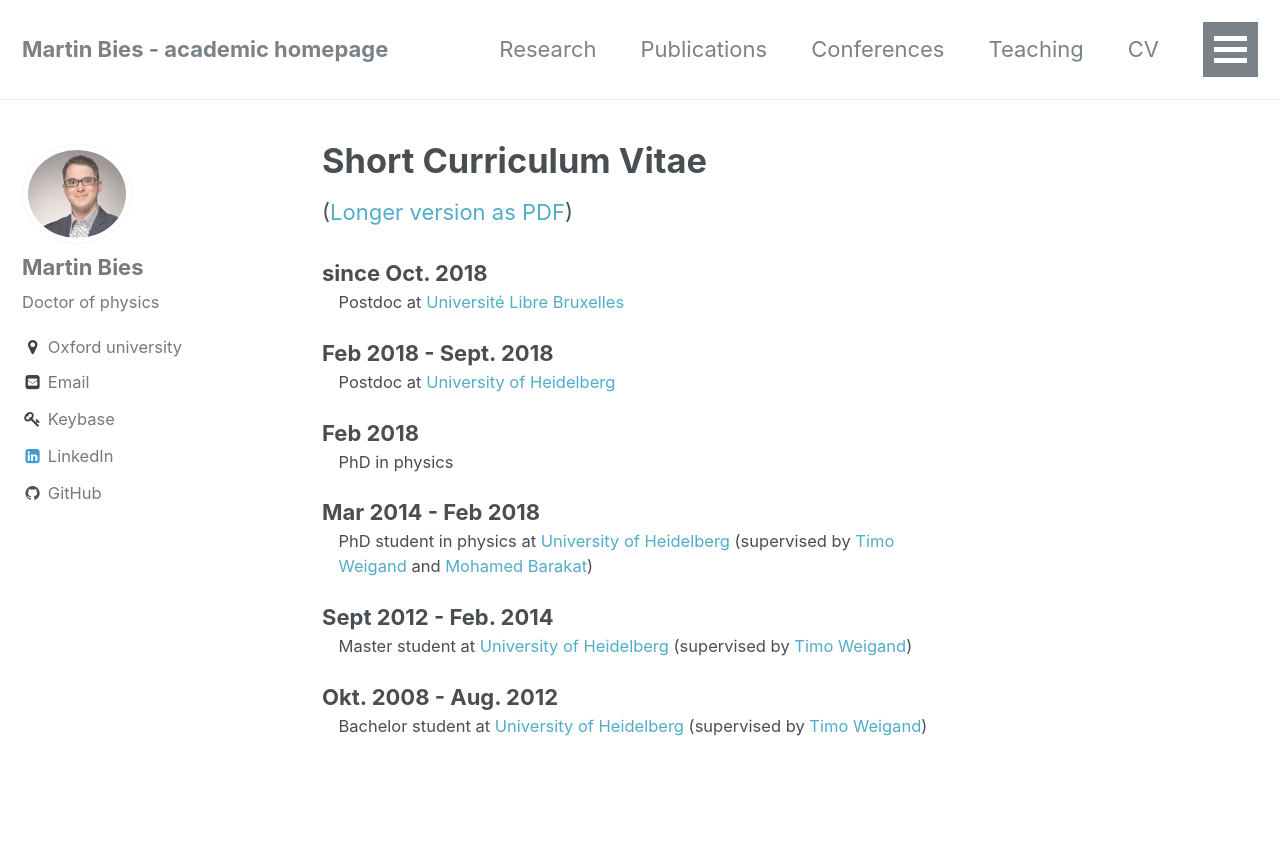
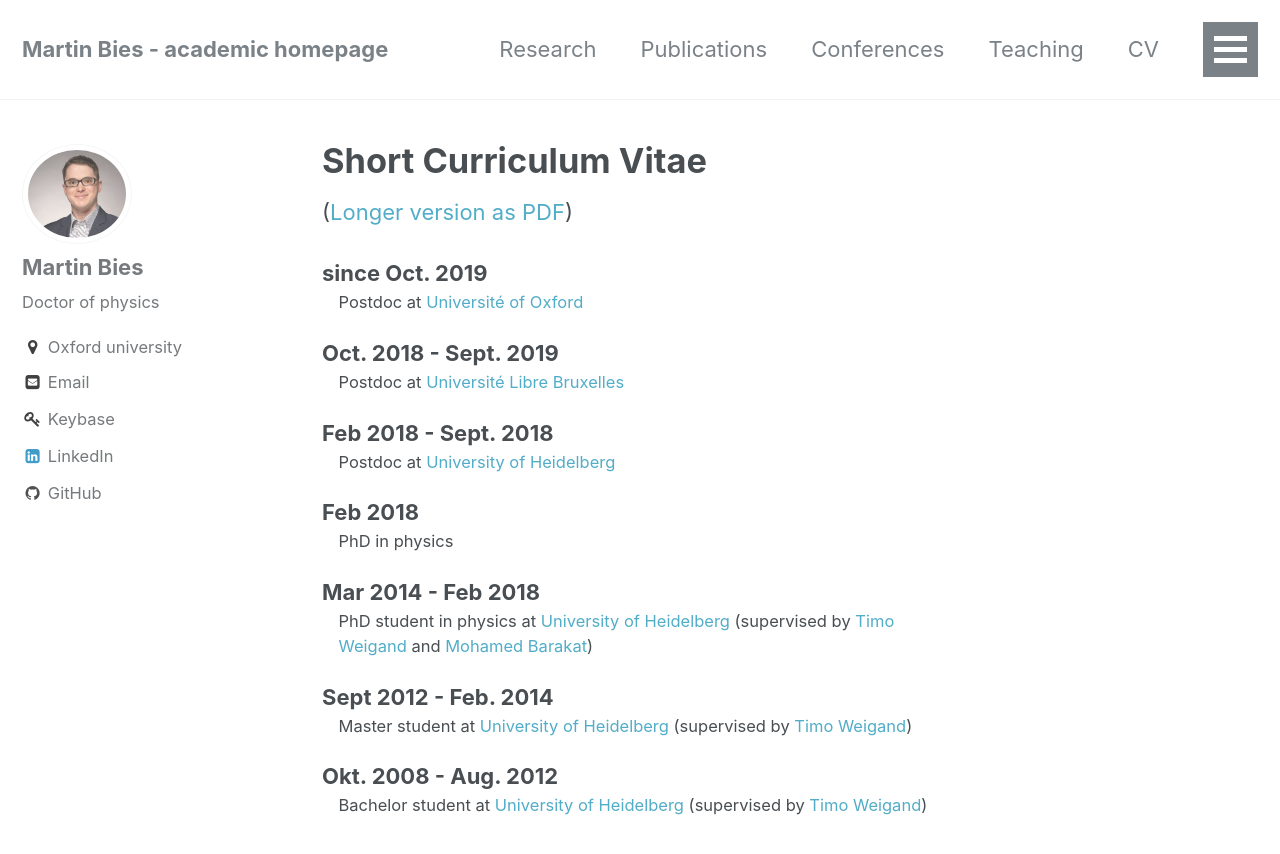
Before and after one commit to MartinBies/MartinBies.github.io, a Jekyll site: the page built from _pages/cv.md, in a window 1280 px wide and 900 px high. Shown: the top 854 px of the window. Built offline with Jekyll 4.4.1, drawn with Linux system fonts in a browser that asks for light colours.

Commit message:
Added position in Oxford to short CV

```diff
--- a/_pages/cv.md
+++ b/_pages/cv.md
@@ -6,7 +6,10 @@ permalink: /cv/
 
 ([Longer version as PDF](/CV_MartinBies.pdf))
 
-since Oct. 2018
+since Oct. 2019
+:   Postdoc at [Université of Oxford](https://www.maths.ox.ac.uk/people/martin.bies)
+
+Oct. 2018 - Sept. 2019
 :   Postdoc at [Université Libre Bruxelles](http://www.ulb.ac.be/sciences/ptm/pmif/)
 
 Feb 2018 - Sept. 2018
```
